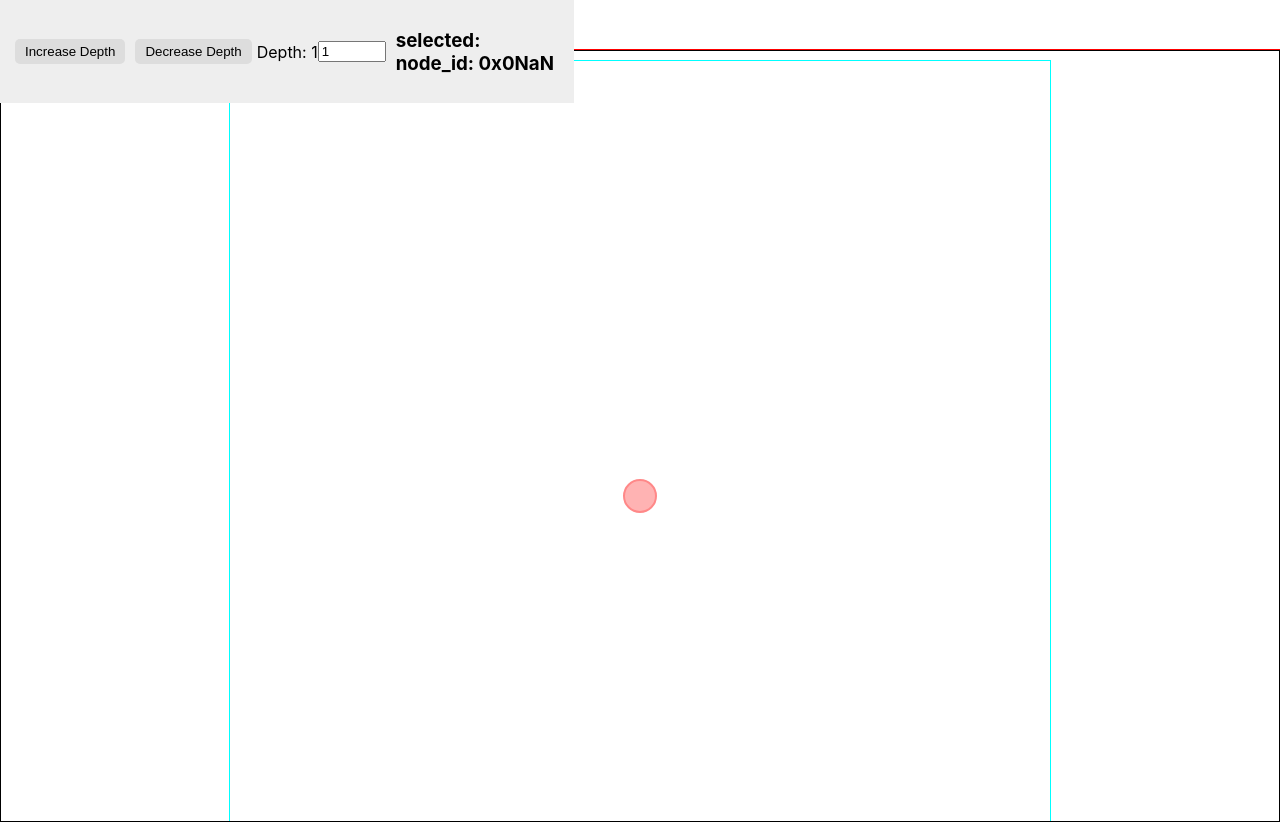
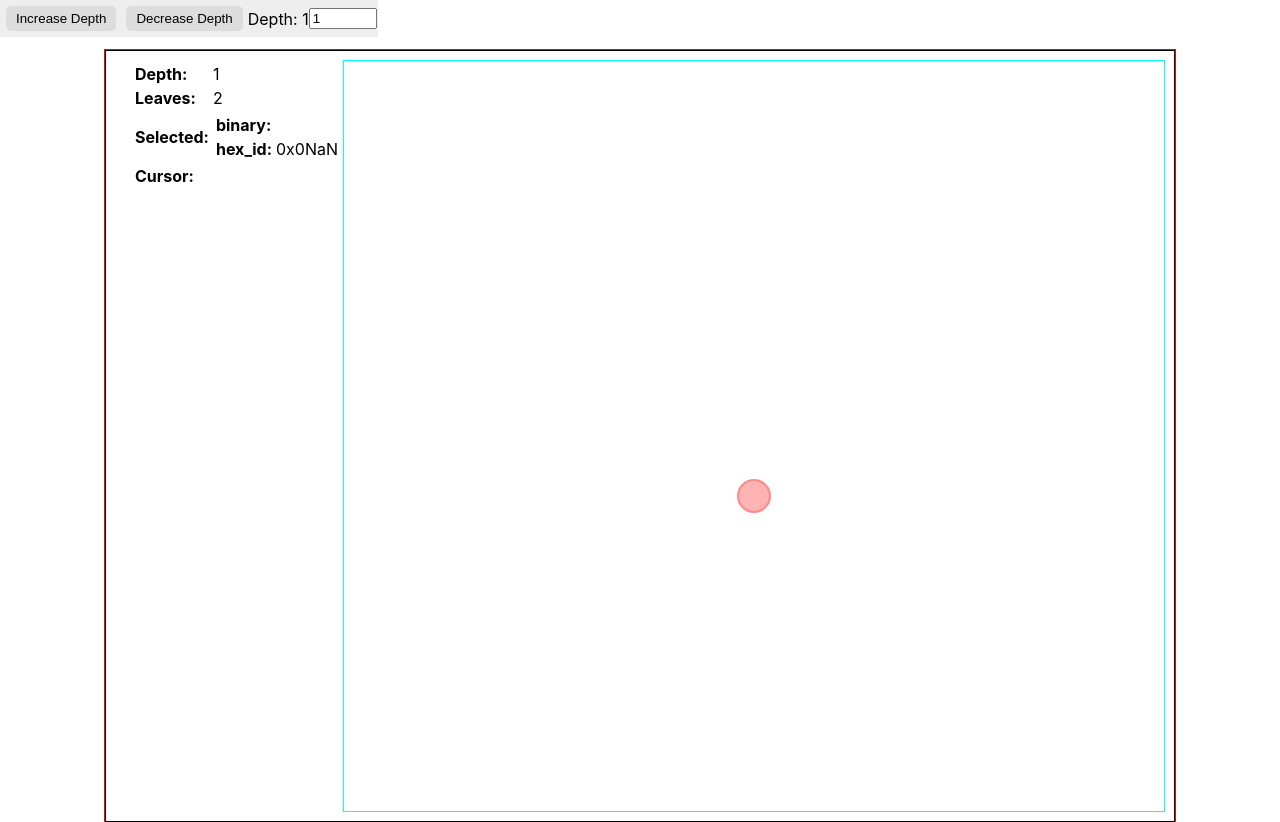
Before and after one commit to ScottyPoi/xor, a React (Create React App) app: page / in a window 1280 px wide. Built offline with nearby package versions, Linux system fonts and the light colour scheme.

Commit message:
Add info container

```diff
--- a/src/BinaryTreeVisualization.css
+++ b/src/BinaryTreeVisualization.css
@@ -7,11 +7,19 @@
   top: 0;
   left: 0;
   background-color: #eee;
-  padding: 10px;
+  padding: 1px;
   z-index: 1000;
 }
 
+.info-container table {
+  margin-left: 1em;
+  width: max-content;
+  height: max-content;
+  text-align: left;
+}
+
 .tree-container {
+  display: inline-flex;
   margin-top: 50px; /* Space for the header */
   height: calc(100vh - 50px); /* Full height minus header space */
   overflow: auto; /* Enables scroll */
@@ -50,8 +58,8 @@
 }
 
 .button {
-  padding: 5px 10px;
-  margin-right: 10px;
+  padding: 1px;
+  margin-right: 1px;
 }
 
 .depth-input {
--- a/src/BinaryTreeVisualization.tsx
+++ b/src/BinaryTreeVisualization.tsx
@@ -8,12 +8,13 @@ import React, {
 } from "react";
 import * as d3 from "d3";
 import "./BinaryTreeVisualization.css";
-import { generateTreeData, padToEven } from "./treeUtils";
+import { generateTreeData } from "./treeUtils";
 import { ITreeNode } from "./types";
 import { useWindowSize } from "./useWindowSize";
 import classNames from "classnames";
 import TreeNode, { NodeLink } from "./TreeNode";
 import Header from "./Header";
+import InfoContainer from "./InfoContainer";
 
 const BinaryTreeVisualization: React.FC = () => {
   const svgRef = useRef<SVGSVGElement>(null);
@@ -84,6 +85,7 @@ const BinaryTreeVisualization: React.FC = () => {
         selected={selected}
       />
       <div className="tree-container">
+        <InfoContainer depth={depth} selected={selected} tooltip={tooltip} />
         <svg ref={svgRef} width={width} height={height} className="tree-svg">
           {links.map((linkData, index) => (
             <NodeLink
@@ -113,7 +115,7 @@ const BinaryTreeVisualization: React.FC = () => {
             />
           ))}
         </svg>
-        {tooltip && (
+        {/* {tooltip && (
           <div
             className={classNames("tooltip", {
               "tooltip-top": tooltip.id.startsWith("0b0"),
@@ -122,7 +124,7 @@ const BinaryTreeVisualization: React.FC = () => {
           >
             {tooltip.id}
           </div>
-        )}
+        )} */}
       </div>
     </div>
   );
--- a/src/Header.tsx
+++ b/src/Header.tsx
@@ -1,5 +1,4 @@
 import React, { ChangeEvent } from "react";
-import { padToEven } from "./treeUtils";
 
 interface HeaderProps {
   depth: number;
@@ -33,11 +32,11 @@ export default function Header({
         max={16}
         className="depth-input"
       />
-      <h3 style={{ textAlign: "left", paddingInline: 10 }}>
+      {/* <h3 style={{ textAlign: "left", paddingInline: 10 }}>
         selected: {selected.slice(2)}
         <br />
         node_id: {"0x" + padToEven(parseInt(selected.slice(2), 2).toString(16))}
-      </h3>
+      </h3> */}
     </header>
   );
 }
--- /dev/null
+++ b/src/InfoContainer.tsx
@@ -0,0 +1,73 @@
+import { padToEven } from "./treeUtils";
+
+interface InfoContainerProps {
+  selected: string;
+  tooltip: {
+    x: number;
+    y: number;
+    id: string;
+  } | null;
+  depth: number;
+}
+
+export default function InfoContainer({
+  selected,
+  tooltip,
+  depth,
+}: InfoContainerProps) {
+  return (
+    <div className="info-container">
+      <table>
+        <tbody>
+          <tr>
+            <th>Depth:</th>
+            <td>{depth}</td>
+          </tr>
+          <tr>
+            <th>Leaves:</th>
+            <td>{2 ** depth}</td>
+          </tr>
+          <tr>
+            <th>Selected:</th>
+            <td>
+              <tr>
+                <th>binary:</th>
+                <td>{selected}</td>
+              </tr>
+              <tr>
+                <th>hex_id:</th>
+                <td>
+                  0x{padToEven(parseInt(selected.slice(2), 2).toString(16))}
+                </td>
+              </tr>
+            </td>
+          </tr>
+          <tr>
+            <th>Cursor:</th>
+            {tooltip && (
+              <td>
+                    <tr>
+                      <th>binary:</th>
+                      <td>{tooltip.id}</td>
+                    </tr>
+                    <tr>
+                      <th>hex_id:</th>
+                      <td>
+                        {tooltip.id
+                          ? "0x" +
+                            padToEven(
+                              parseInt(tooltip.id.slice(2), 2).toString(16)
+                            )
+                          : ""}
+                      </td>
+                    </tr>
+              </td>
+            )}
+          </tr>
+
+          {/* Add more rows as needed */}
+        </tbody>
+      </table>
+    </div>
+  );
+}
```
